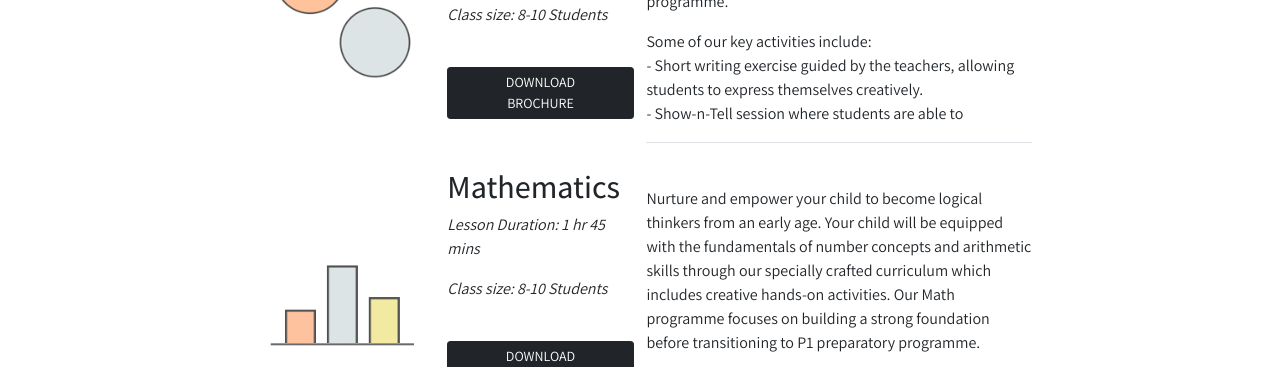
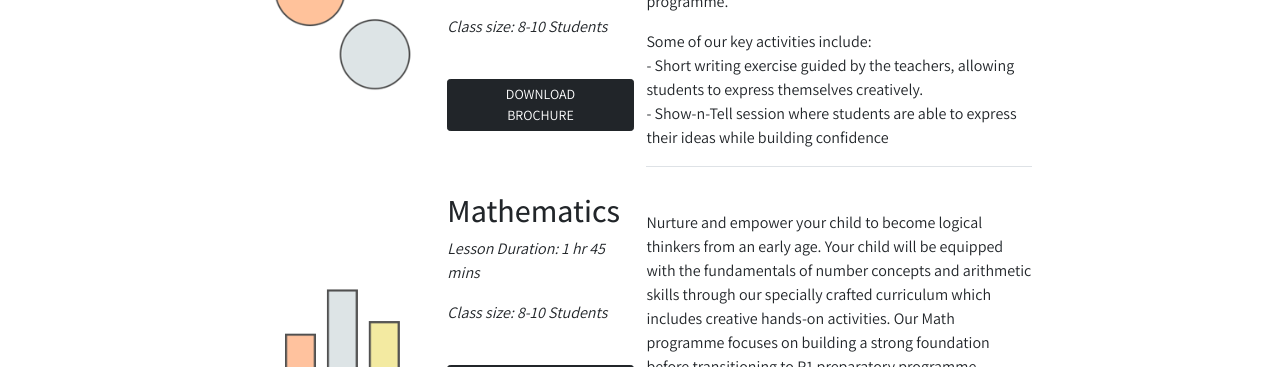
Before and after one commit to wongjunhaoamari/cs2024---Smart-Tuition, a plain HTML site: page preschoolprogrammes.html in a window 1280 px wide. Shown: the part 733-1100 px from the top of the page. Drawn offline with nearby package versions, Linux system fonts and the light colour scheme; a script that the page names is missing.

Commit message:
Update 4.54

```diff
--- a/preschoolprogrammes.html
+++ b/preschoolprogrammes.html
@@ -111,7 +111,7 @@
                   <p>
                     Some of our key activities include:<br>
                     - Short writing exercise guided by the teachers, allowing students to express themselves creatively.<br>
-                    - Show-n-Tell session where students are able to
+                    - Show-n-Tell session where students are able to express their ideas while building confidence
                   </p>
                 </div>
               </div>
```
